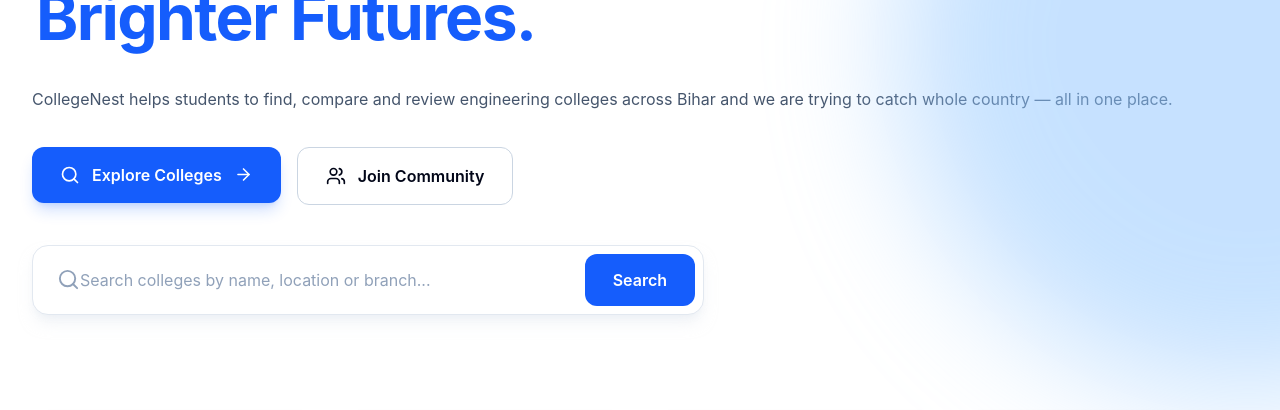
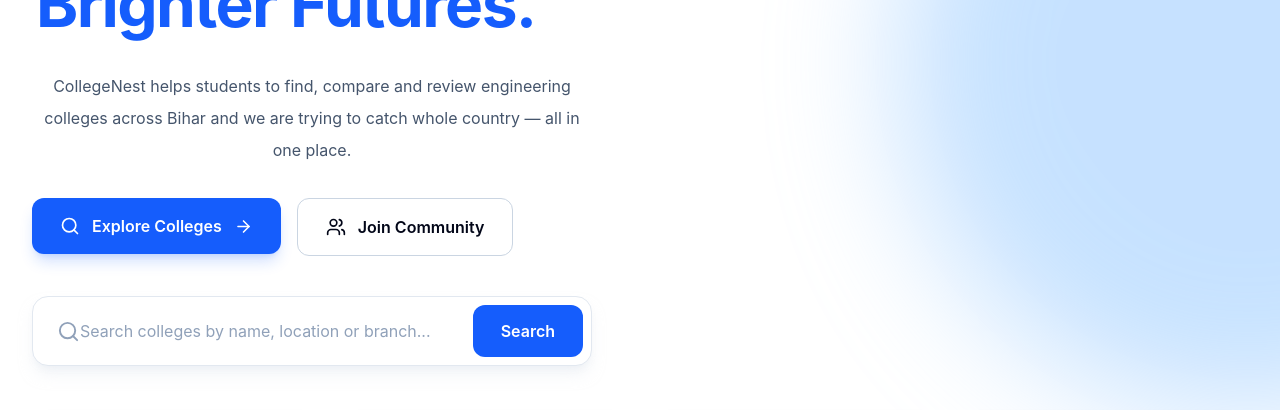
Before and after one commit to Anoopraja/CollegeNest, a React (Vite) app in the folder BCE-Bihar/: page / in a window 1280 px wide. Shown: the part 364-774 px from the top of the page. Built offline with nearby package versions, Linux system fonts and the light colour scheme; no server answers.

Commit message:
add styling

```diff
--- a/BCE-Bihar/src/Components/Hero.jsx
+++ b/BCE-Bihar/src/Components/Hero.jsx
@@ -110,7 +110,7 @@
 
 
               {/* Description */}
-              <p className="mt-7 w-auto leading-8 text-center text-slate-600">
+              <p className="mt-7 max-w-[35rem] w-auto leading-8 text-center text-slate-600">
 
                 CollegeNest helps students to find, compare and review
                 engineering colleges across Bihar and we are trying to catch whole country — all in
@@ -177,6 +177,7 @@
               <div
                 className="
                   mt-10
+                  z-3
                   max-w-2xl
                   flex items-center
                   bg-white
@@ -198,7 +199,7 @@
                   placeholder="Search colleges by name, location or branch..."
                   className="
                     flex-1
-
+                    z-3
                     py-3
                     outline-none
                     w-auto
@@ -274,7 +275,7 @@
                 <img
                   src="https://beu-bih.ac.in/backend/1747412737507-bhagalpur-engineering-college-bihar-campus-admission.jpg"
                   alt="Engineering College"
-                  className="w-full h-auto object-cover"
+                  className="w-full h-auto"
                 />
 
               </div>
@@ -389,7 +390,6 @@
 
           </div>
 
-
           {/* Feature Cards */}
           <div className="grid sm:grid-cols-2 lg:grid-cols-4 gap-6">
 
```
